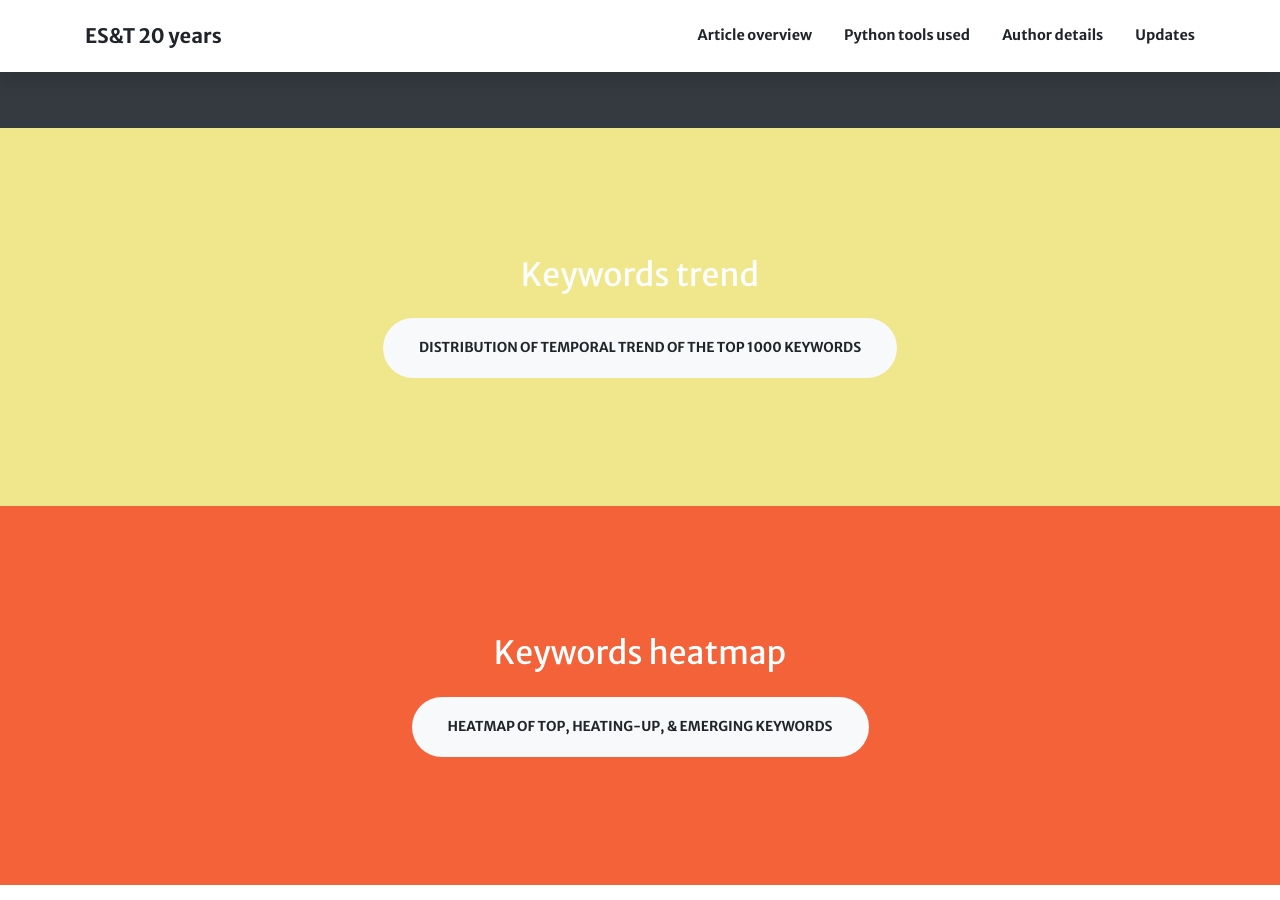
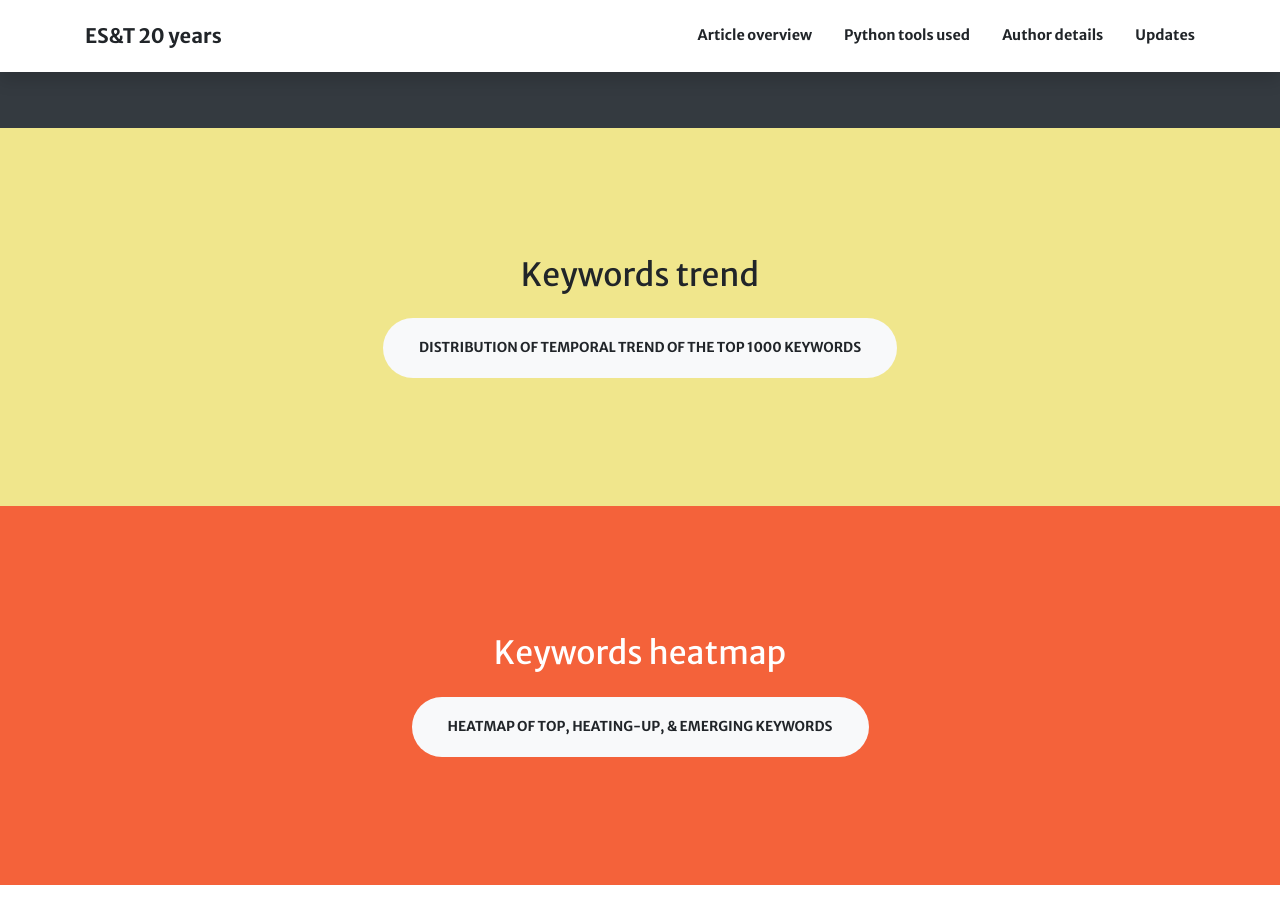
Before and after one commit to starfriend10/EST, a Jekyll site: the page built from index.md, in a window 1280 px wide and 900 px high, scrolled down 1530 px. Built offline with Jekyll 4.4.1, drawn with Linux system fonts in a browser that asks for light colours; nearby versions of some CDN libraries.

Commit message:
Update aside3.html

```diff
--- a/_includes/aside3.html
+++ b/_includes/aside3.html
@@ -1,4 +1,4 @@
-<section id="{{ section.section_id }}" class="page-section3 bg-khaki text-white {{ section.background_style }}">
+<section id="{{ section.section_id }}" class="page-section3 bg-khaki text-black {{ section.background_style }}">
   <div class="container text-center">
     <h2 class="mb-4">{{ section.title }}</h2>
     {% include actions.html actions=section.actions %}
```
